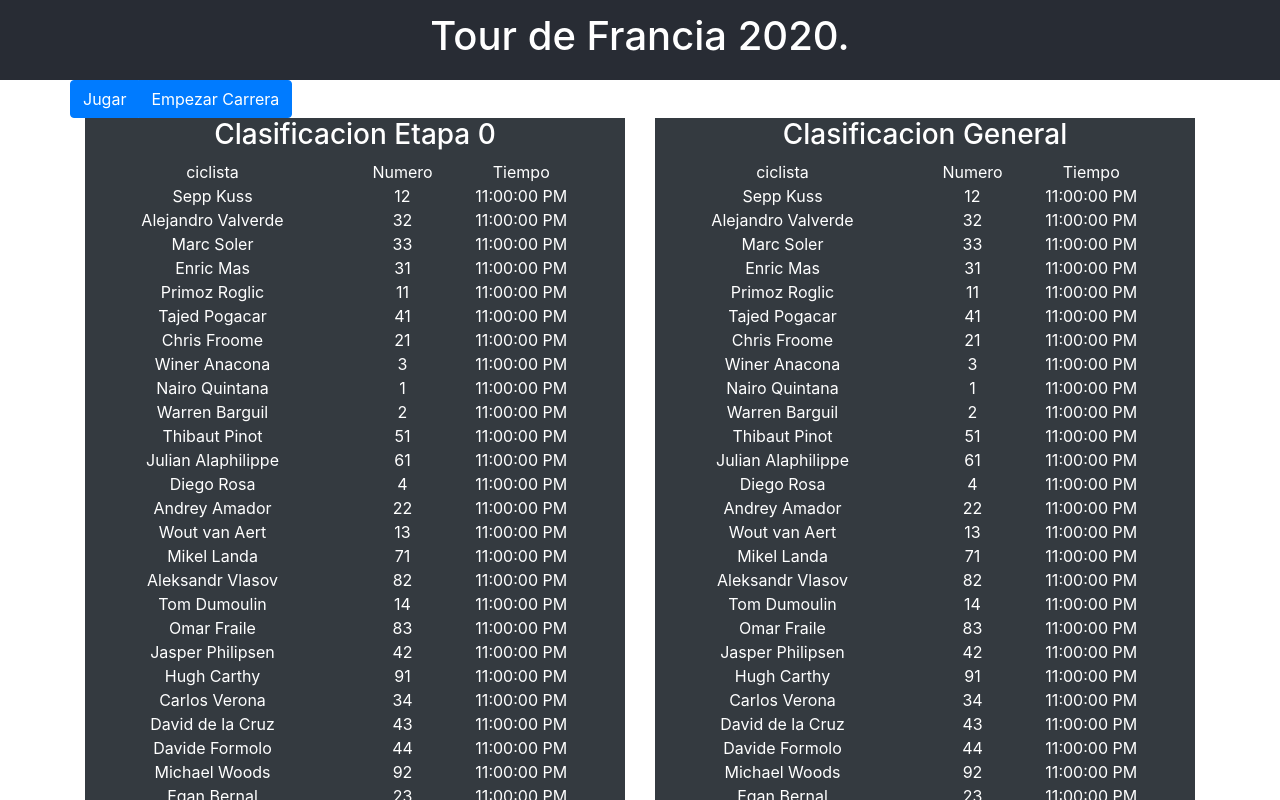
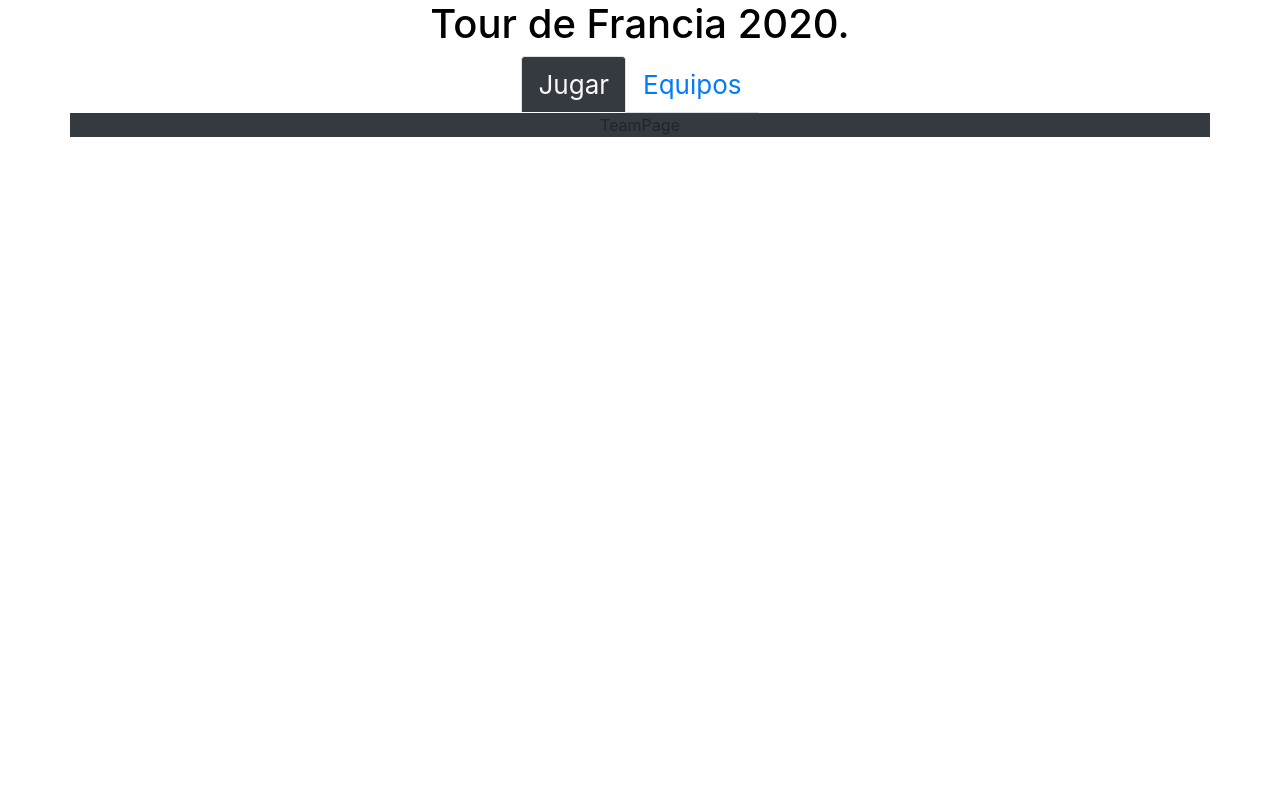
Before and after one commit to smarcilla/bikes-reactjsapp, a React (Create React App) app: page /teams in a window 1280 px wide. Shown: the top 800 px of the page. Built offline with nearby package versions, Linux system fonts and the light colour scheme.

Commit message:
Adds Nav component to main screen (#3)

```diff
--- a/package.json
+++ b/package.json
@@ -7,8 +7,10 @@
     "@testing-library/react": "^11.1.0",
     "@testing-library/user-event": "^12.1.10",
     "bootstrap": "^4.5.3",
+    "history": "^5.0.0",
     "react": "^17.0.1",
     "react-dom": "^17.0.1",
+    "react-router-dom": "^5.2.0",
     "react-scripts": "4.0.1",
     "web-vitals": "^0.2.4"
   },
--- a/src/App.css
+++ b/src/App.css
@@ -3,12 +3,11 @@
 }
 
 .App-header {
-  background-color: #282c34;
   min-height: 10vh;
   display: flex;
   flex-direction: column;
   align-items: center;
   justify-content: center;
   font-size: calc(10px + 2vmin);
-  color: white;
+  color: black;
 }
--- a/src/App.js
+++ b/src/App.js
@@ -1,21 +1,36 @@
+import { useState } from "react";
+import { BrowserRouter } from "react-router-dom";
+
 import "./App.css";
 
-import Screen from "./components/Screen";
+import Routes from "./routes";
+import Nav from "./components/Nav";
 
-const configProps = {
-  playBtn: "Jugar",
-  startRaceBtn: "Empezar Carrera",
-  currentStageTitle: "Clasificacion Etapa",
-  totalStageTitle: "Clasificacion General ",
-};
+const tabItems = [
+  { id: "nav-play-tab", contentId: "nav-play", label: "Jugar", href: "/" },
+  {
+    id: "nav-teams-tab",
+    contentId: "nav-teams",
+    label: "Equipos",
+    href: "/teams",
+  },
+];
 
 function App() {
+  const [navSelected, setNavSelect] = useState(tabItems[0].id);
+
+  console.info(navSelected);
+
   return (
     <div className="App">
-      <header className="App-header">
-        <h1>Tour de Francia 2020.</h1>
-      </header>
-      <Screen {...configProps} />
+      <BrowserRouter>
+        <header className="App-header">
+          <h1>Tour de Francia 2020.</h1>
+          <Nav {...{ navSelected, setNavSelect, tabItems }} />
+        </header>
+
+        <Routes />
+      </BrowserRouter>
     </div>
   );
 }
--- /dev/null
+++ b/src/components/Nav.js
@@ -0,0 +1,50 @@
+import { React } from "react";
+import { Link } from "react-router-dom";
+
+const Nav = ({ navSelected, setNavSelect, tabItems }) => {
+  console.info(navSelected);
+  return (
+    <>
+      <nav>
+        <div className="nav nav-tabs" id="nav-tab" role="tablist">
+          {tabItems.map(({ id, label, href }, index) => (
+            <Link
+              key={index}
+              to={href}
+              className={
+                id === navSelected
+                  ? "nav-item nav-link active text-light bg-dark"
+                  : "nav-item nav-link"
+              }
+              id={id}
+              data-toggle="tab"
+              role="tab"
+              aria-controls="nav-contact"
+              aria-selected={id === navSelected ? "true" : "false"}
+              onClick={() => setNavSelect(id)}
+            >
+              {label}
+            </Link>
+          ))}
+        </div>
+      </nav>
+      <div className="tab-content" id="nav-tabContent">
+        {tabItems.map(({ id, contentId }, index) => (
+          <div
+            key={index}
+            className={
+              id === navSelected
+                ? "tab-pane fade show active text-light bg-dark"
+                : "tab-pane fade show"
+            }
+            id={contentId}
+            role="tabpanel"
+            aria-labelledby={id}
+          ></div>
+        ))}
+      </div>
+    </>
+  );
+};
+
+export default Nav;
--- a/src/components/Score.js
+++ b/src/components/Score.js
@@ -11,14 +11,14 @@
       <div className="col-3">{TIME_CYCLIST}</div>
     </div>
     {data.map((d, index) => (
-      <div className="row">
-        <div key={index} className="col-6">
+      <div className="row" key={index}>
+        <div key={`${index}-1`} className="col-6">
           {d.name}
         </div>
-        <div key={index} className="col-2">
+        <div key={`${index}-2`} className="col-2">
           {d.number}
         </div>
-        <div key={index} className="col-3">
+        <div key={`${index}-3`} className="col-3">
           {d.time}
         </div>
       </div>
--- a/src/components/Screen.js
+++ b/src/components/Screen.js
@@ -39,19 +39,19 @@
   };
 
   return (
-    <div className="container">
+    <div className="container bg-dark">
       <div className="row">
-        <div class="btn-group" role="group" aria-label="Basic example">
+        <div className="btn-group" role="group" aria-label="Basic example">
           <button
             type="button"
-            class="btn btn-primary"
+            className="btn btn-primary"
             onClick={() => playAction()}
           >
             {playBtn}
           </button>
           <button
             type="button"
-            class="btn btn-primary"
+            className="btn btn-primary"
             onClick={() => startRaceAction()}
           >
             {startRaceBtn}
--- /dev/null
+++ b/src/pages/MainScorePage.js
@@ -0,0 +1,12 @@
+import Screen from "../components/Screen";
+
+const pageProps = {
+  playBtn: "Jugar",
+  startRaceBtn: "Empezar Carrera",
+  currentStageTitle: "Clasificacion Etapa",
+  totalStageTitle: "Clasificacion General ",
+};
+
+const MainScorePage = () => <Screen {...pageProps} />;
+
+export default MainScorePage;
--- /dev/null
+++ b/src/pages/TeamPage.js
@@ -0,0 +1,3 @@
+const TeamPage = () => <div className="container bg-dark">TeamPage</div>;
+
+export default TeamPage;
--- /dev/null
+++ b/src/routes/index.js
@@ -0,0 +1,13 @@
+import { Switch, Route } from "react-router-dom";
+
+import MainScorePage from "../pages/MainScorePage";
+import TeamPage from "../pages/TeamPage";
+
+const Routes = () => (
+  <Switch>
+    <Route path="/" exact component={MainScorePage} />
+    <Route path="/teams" component={TeamPage} />
+    <Route component={MainScorePage} />
+  </Switch>
+);
+export default Routes;
```
Also changed, not shown: 1 other file (tests, documents, lock files or other folders).
